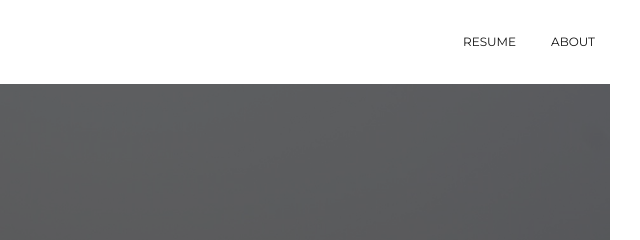
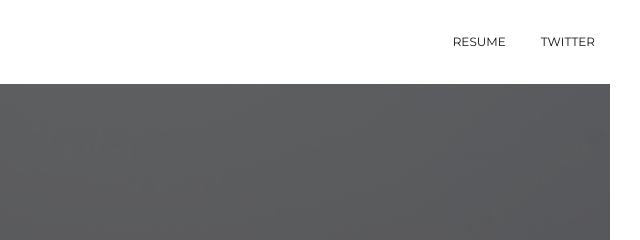
Before and after one commit to weftech/v3, a plain HTML site: page index.html in a window 1280 px wide. Shown: the top 240 px of the page, 640-1280 px from the left. Drawn offline with nearby package versions, Linux system fonts and the light colour scheme; a web font is replaced by a local one.

Commit message:
nave URl update
Updated about URL to Twitter.

```diff
--- a/index.html
+++ b/index.html
@@ -86,7 +86,7 @@ ghost.init({
 	<h2 class="screen-reader-text">Explore Website</h2>
 	<ul class="menu">
 		<li class="menu-item resume" role="presentation"><a href="https://www.dropbox.com/s/2pc2g3817desg11/2018.05.pdf?dl=0">Resume</a></li>
-		<li class="menu-item about" role="presentation"><a href="http://www.williamfelker.com/about">About</a></li>
+		<li class="menu-item twitter" role="presentation"><a href="http://www.twitter.com/gndclouds">Twitter</a></li>
 	</ul><!-- .menu -->
 </nav><!-- .site-navigation -->
 
```
